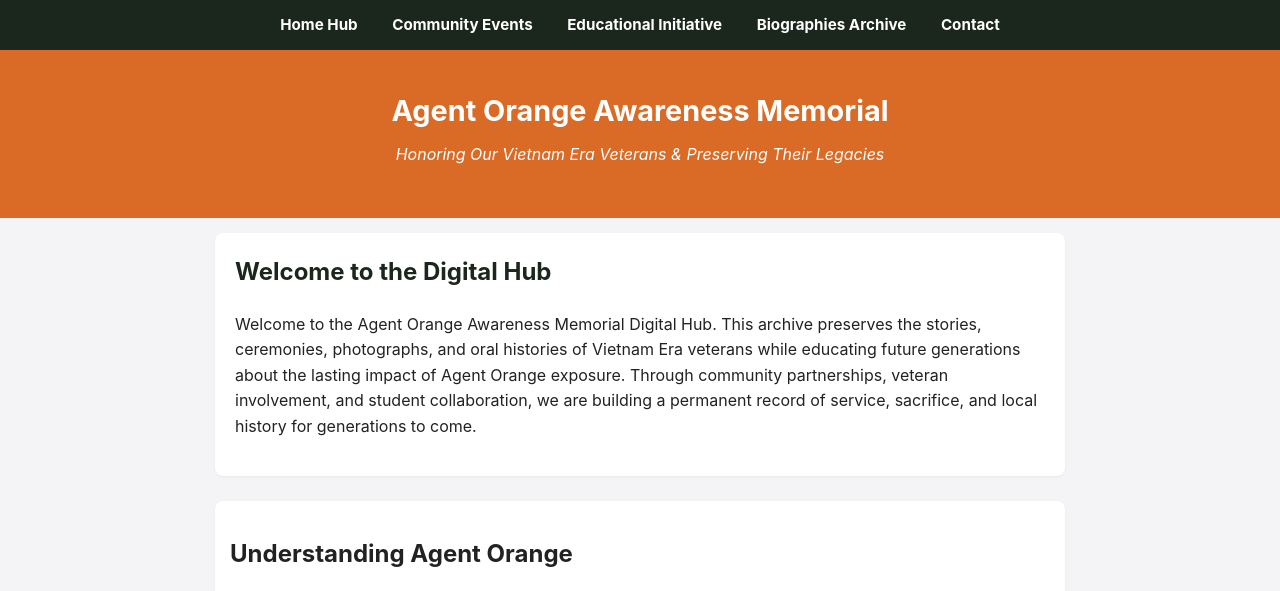
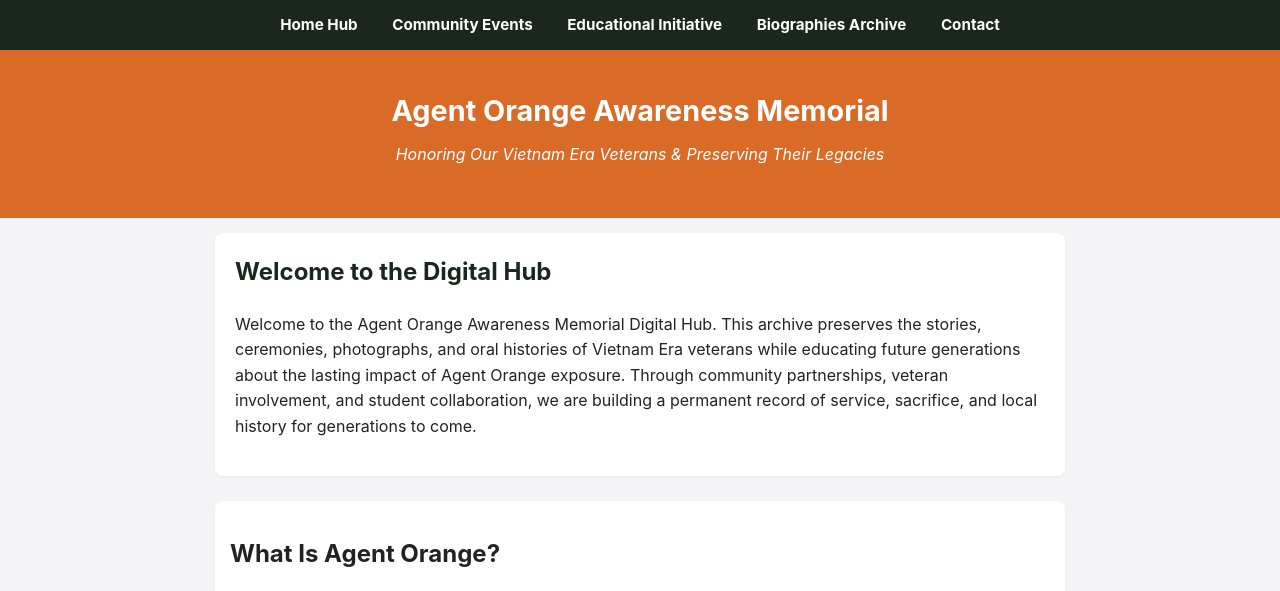
Before and after one commit to incdef1862-source/Community-Events, a plain HTML site: page index.html in a window 1280 px wide. Shown: the top 591 px of the page. Drawn offline with Linux system fonts and the light colour scheme.

Commit message:
Change heading from 'Understanding Agent Orange' to 'What Is Agent Orange?'

```diff
--- a/index.html
+++ b/index.html
@@ -193,7 +193,7 @@ footer {
 
     </div>
 <div class="content-card">
-    <h2>Understanding Agent Orange</h2>
+    <h2>What Is Agent Orange?</h2>
 
     <p>
 
```
